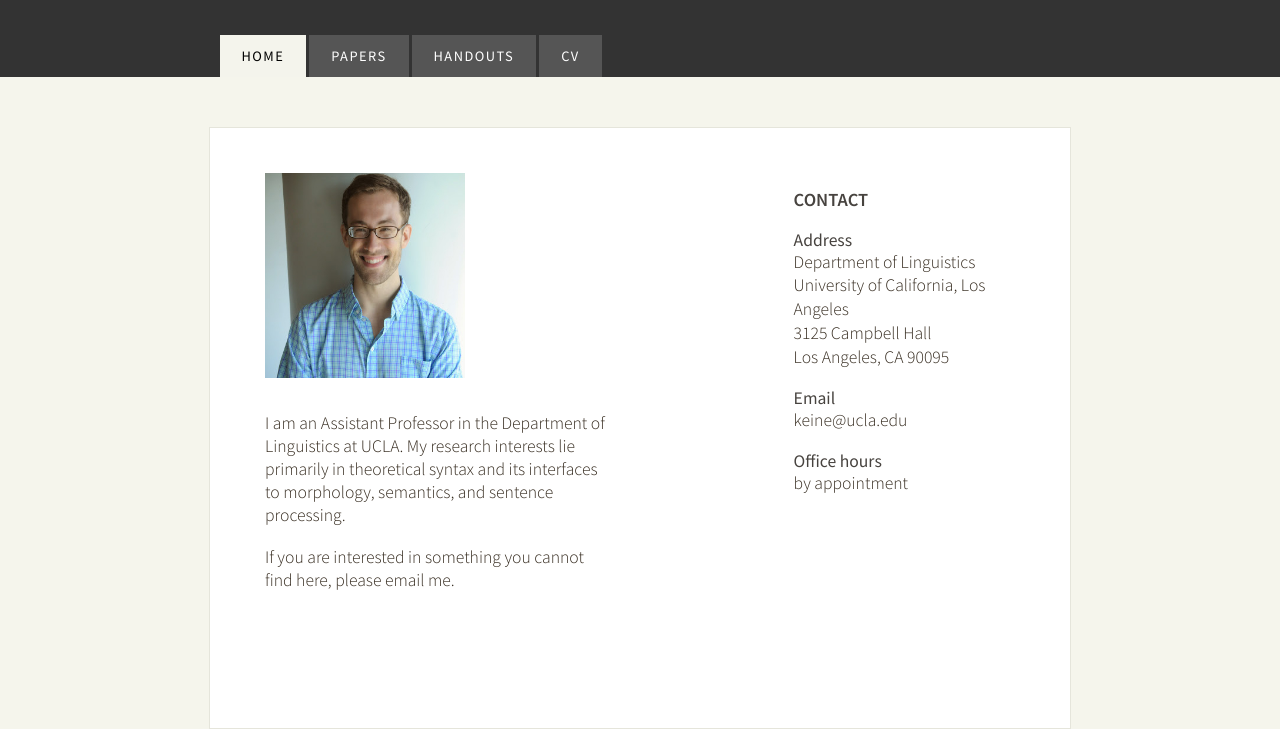
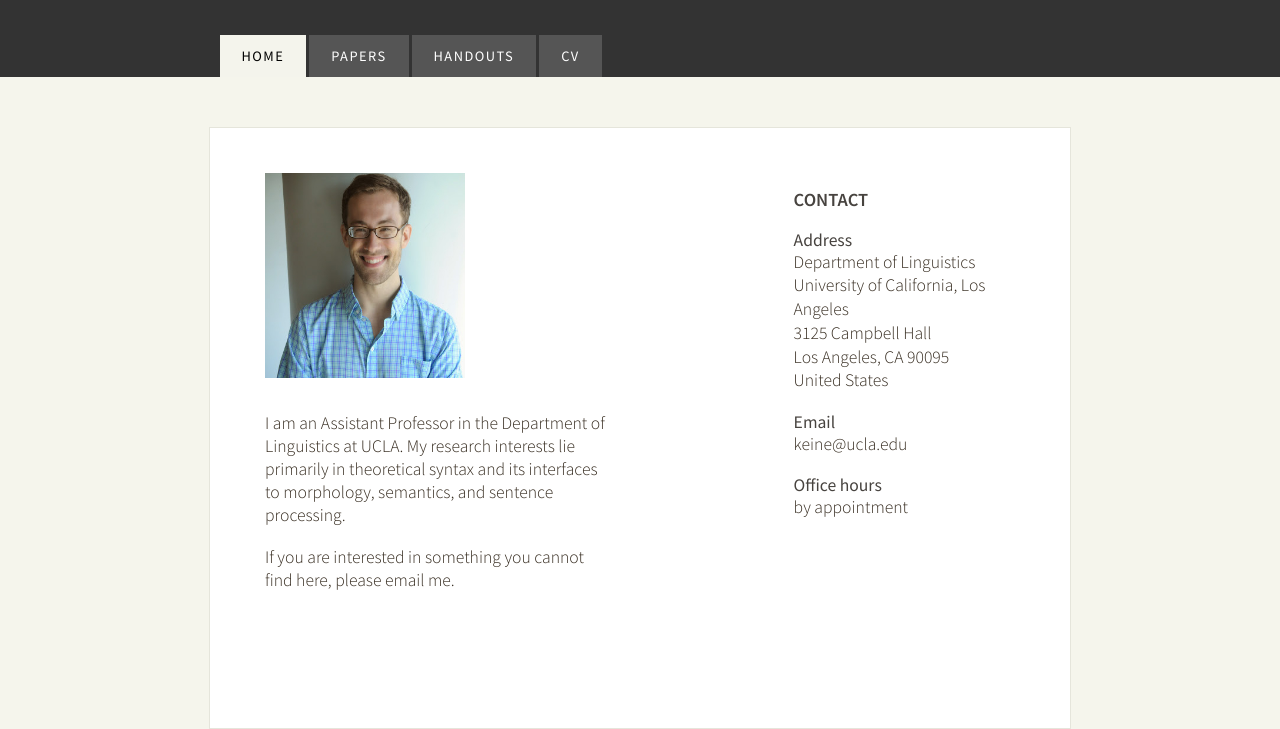
Before and after one commit to stefankeine/stefankeine.github.io, a plain HTML site: page index.html in a window 1280 px wide. Shown: the part 108-837 px from the top of the page. Drawn offline with Linux system fonts and the light colour scheme.

Commit message:
updated html files

```diff
--- a/index.html
+++ b/index.html
@@ -40,12 +40,13 @@
 	<div id="address">
           <h3>Contact</h3>
       	  <h2>Address</h2>
-	  	Department of Linguistics<br/>
-	  	University of California, Los Angeles<br/>
-	  	3125 Campbell Hall<br/>
-	  	Los Angeles, CA 90095
+	  Department of Linguistics<br/>
+	  University of California, Los Angeles<br/>
+	  3125 Campbell Hall<br/>
+	  Los Angeles, CA 90095<br/>
+	  United States
       	  <h2>Email</h2>
-      	  	keine@ucla.edu
+      	  keine@ucla.edu
       	  <!-- <h2>Phone</h2> -->
       	  <!-- +1 213 740 3884 -->
 	  <h2>Office hours</h2>
```
Also changed, not shown: papers.html (line endings or trailing spaces).
